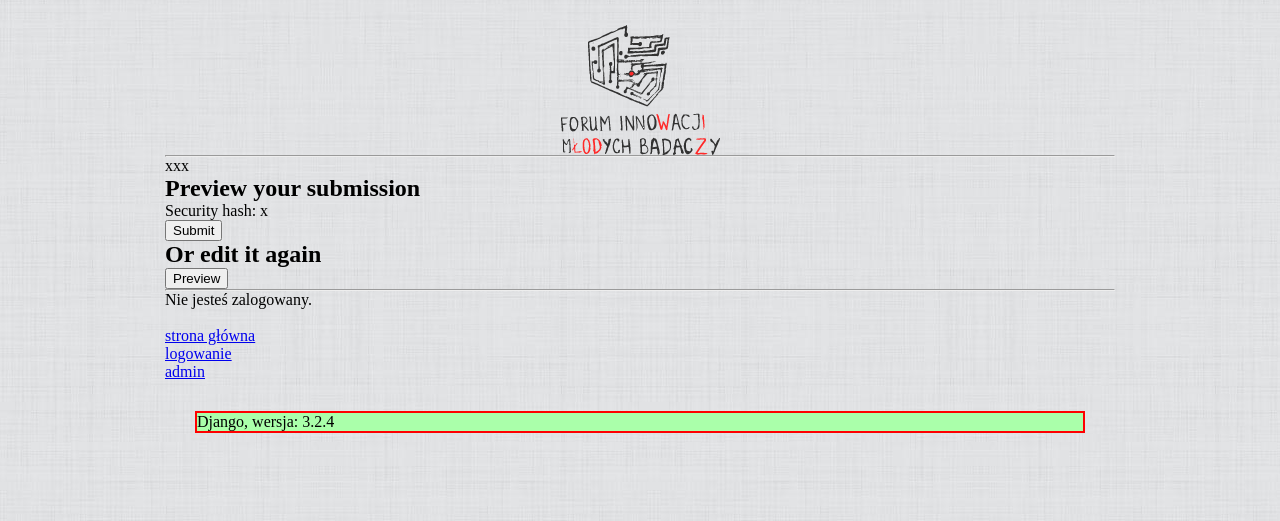
After one commit to rnowotniak/econf-django2012, a Django app: template templates/formtools/preview.html in a window 1280 px wide. The commit adds this page. Shown: the top 521 px of the page. Run offline with Django 3.2, Linux system fonts and the light colour scheme; the template is opened without the code that fills it: most values are stand-ins (such as "Sample title", 1, 10 or a date in 2020); some libraries are stand-ins or nearby versions.

Commit message:
Własne szablony dla registration FormPreview

```diff
--- a/confapp/forms.py
+++ b/confapp/forms.py
@@ -92,8 +92,8 @@ class ProfileForm(ModelForm):
 
 
 class ProfileFormPreview(FormPreview):
-    # preview_template = ...
-    # form_template = ...
+#    preview_template = 'formtools/preview.html'
+    form_template = 'registration/form.html'
 
     def done(self, req, cleaned_data):
         form = ProfileForm(req.POST)
--- a/static/css/main.css
+++ b/static/css/main.css
@@ -1,4 +1,4 @@
-*{margin: 0px; /*padding: 0px;*/ font: normal normal 12px Arial; }
+*{margin: 0px; /*padding: 0px; font: normal normal 12px Arial;*/ }
 
 body{background: url('../image/body_bg.png');}
 
--- /dev/null
+++ b/templates/formtools/preview.html
@@ -0,0 +1,36 @@
+{% extends "base.html" %}
+
+{% block content %}
+xxx
+<h2>Preview your submission</h2>
+
+<table>
+{% for field in form %}
+<tr>
+<th>{{ field.label }}:</th>
+<td>{{ field.data }}</td>
+</tr>
+{% endfor %}
+</table>
+
+<p>Security hash: {{ hash_value }}</p>
+
+<form action="" method="post">{% csrf_token %}
+{% for field in form %}{{ field.as_hidden }}
+{% endfor %}
+<input type="hidden" name="{{ stage_field }}" value="2" />
+<input type="hidden" name="{{ hash_field }}" value="{{ hash_value }}" />
+<p><input type="submit" value="Submit" /></p>
+</form>
+
+<h2>Or edit it again</h2>
+
+<form action="" method="post">{% csrf_token %}
+<table>
+{{ form }}
+</table>
+<input type="hidden" name="{{ stage_field }}" value="1" />
+<p><input type="submit" value="Preview" /></p>
+</form>
+
+{% endblock %}
```
Also changed, not shown: templates/registration/form.html (added, +15 -0 lines), econf.db.
